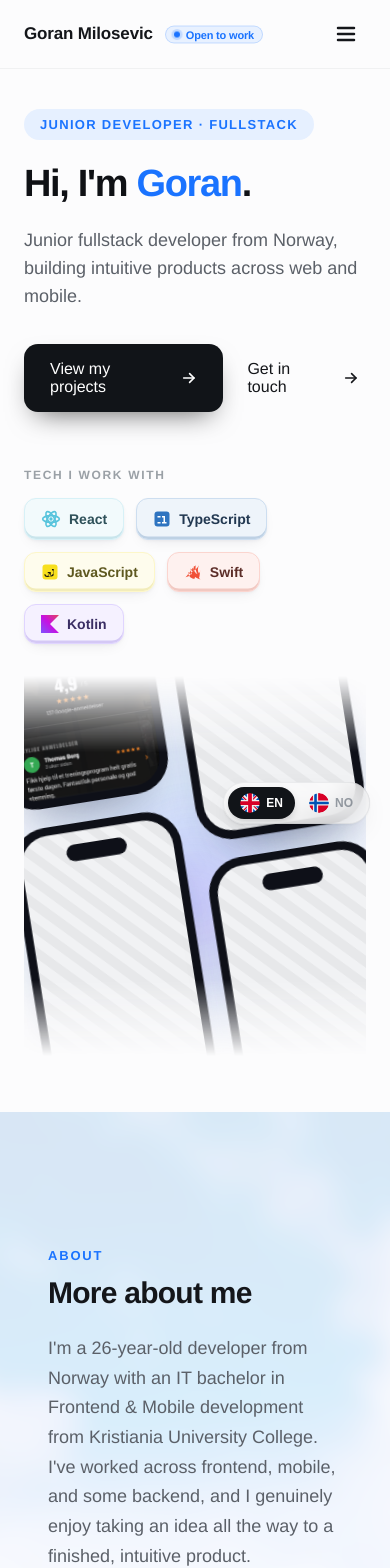
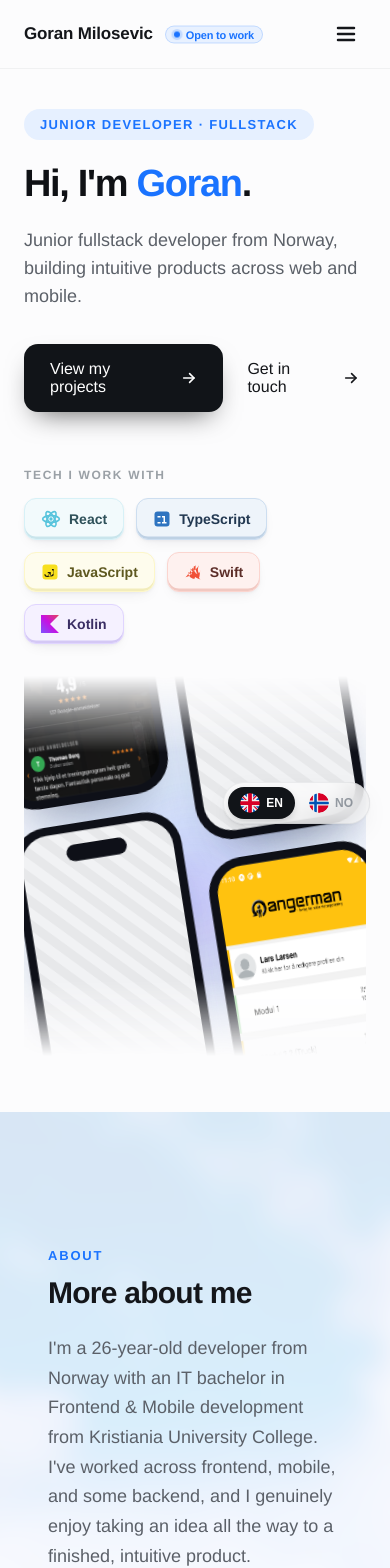
Before and after one commit to gomilo2000/gomilo2000.github.io, a React (Vite) app: page / in a window 390 px wide. Shown: the top 1568 px of the page. Built offline with nearby package versions, Linux system fonts and the light colour scheme; the HTML template or start-up script is replaced by a standard one.

Commit message:
phonescroller filler

```diff
--- a/src/components/PhoneScroller.tsx
+++ b/src/components/PhoneScroller.tsx
@@ -43,7 +43,7 @@ function EmptyPhone({ imageSrc }: { imageSrc?: string }) {
             style={{
               width: '100%',
               height: '100%',
-              objectFit: 'cover',
+              objectFit: 'fill',
               objectPosition: 'top',
               display: 'block',
             }}
@@ -72,7 +72,7 @@ const col1Images: (string | undefined)[] = [
 ]
 
 const col2Images: (string | undefined)[] = [
-  undefined,
+  '/project2/angerman_phone1.png',
   undefined,
 ]
 
```
Also changed, not shown: public/project2/angerman_phone1.png (added).
